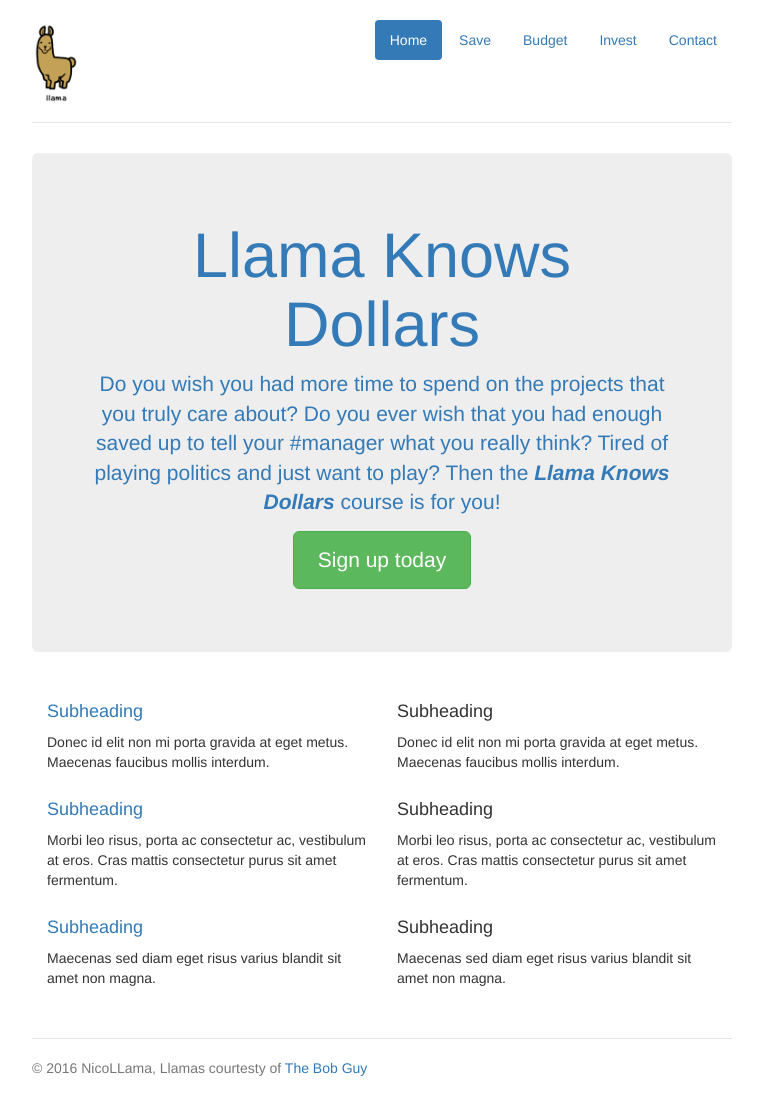
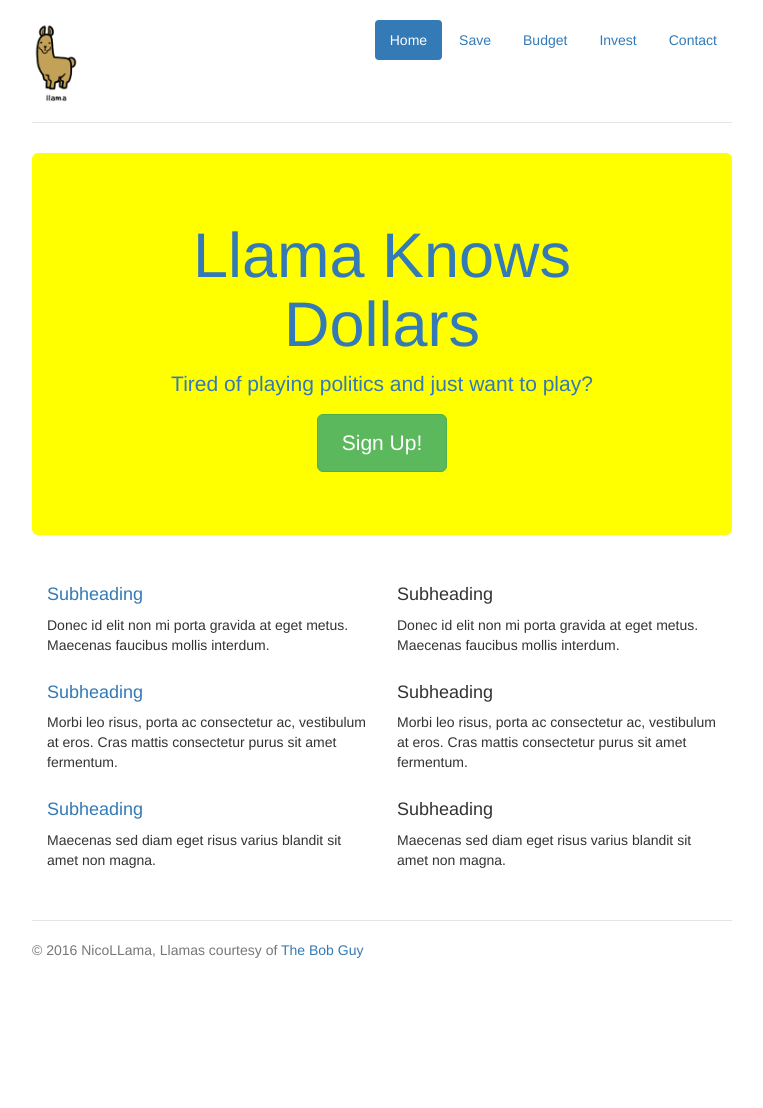
Before and after one commit to nmmckenzie/nmmckenzie.github.io, a PHP site: page / in a window 1280 px wide. Shown: the whole page, without its empty margins (258-1021 px from the left). After the commit the page ends 990 px from the top, so only its background shows below. Run offline with PHP 8.4, Linux system fonts and the light colour scheme; some libraries are stand-ins or nearby versions.

Commit message:
test background color

```diff
--- a/Llama.html
+++ b/Llama.html
@@ -35,7 +35,7 @@
 			<li role="presentation"><a href="Llama.html">Contact</a></li>
           </ul>
         </nav>
-        <h3 class="text-muted"><a href="index.html"><img src="images/llama.png" /> </h3>
+        <h3 class="text-muted"><a href="index.html"><img src="images/dalai_llama.png" /> </h3>
       </div>
 
       <div class="jumbotron">
--- a/LlamaInvest.html
+++ b/LlamaInvest.html
@@ -35,7 +35,7 @@
 			<li role="presentation"><a href="Llama.html">Contact</a></li>
           </ul>
         </nav>
-        <h3 class="text-muted"><a href="index.html"><img src="images/llama.png" /> </h3>
+        <h3 class="text-muted"><a href="index.html"><img src="images/nerd.png" /> </h3>
       </div>
 
       <div class="jumbotron">
--- a/css/jumbotron-narrow.css
+++ b/css/jumbotron-narrow.css
@@ -75,5 +75,7 @@ body {
   /* Remove the bottom border on the jumbotron for visual effect */
   .jumbotron {
     border-bottom: 0;
+	background-color: yellow;
+	font: Garamond, Helvetica
   }
 }
--- a/index.html
+++ b/index.html
@@ -42,9 +42,8 @@
 
       <div class="jumbotron">
         <h1>Llama Knows Dollars</h1>
-        <p class="lead">Do you wish you had more time to spend on the projects that you truly care about?
-		Do you ever wish that you had enough saved up to tell your #manager what you really think? Tired of playing politics and just want to play? Then the <em><strong>Llama Knows Dollars</strong></em> course is for you!</p>
-        <p><a class="btn btn-lg btn-success" href="#" role="button">Sign up today</a></p>
+        <p class="lead"> Tired of playing politics and just want to play?</p>
+        <p><a class="btn btn-lg btn-success" href="#" role="button">Sign Up!</a></p>
       </div>
 
       <div class="row marketing">
@@ -72,7 +71,7 @@
       </div>
 
       <footer class="footer">
-        <p>&copy; 2016 NicoLLama, Llamas courtesty of <a href="http://fav.me/d2wnj6g">The Bob Guy</a></p>
+        <p>&copy; 2016 NicoLLama, Llamas courtesy of <a href="http://fav.me/d2wnj6g">The Bob Guy</a></p>
       </footer>
 
     </div> <!-- /container -->
```
Also changed, not shown: css/sprites.css (added, +10 -0 lines).
